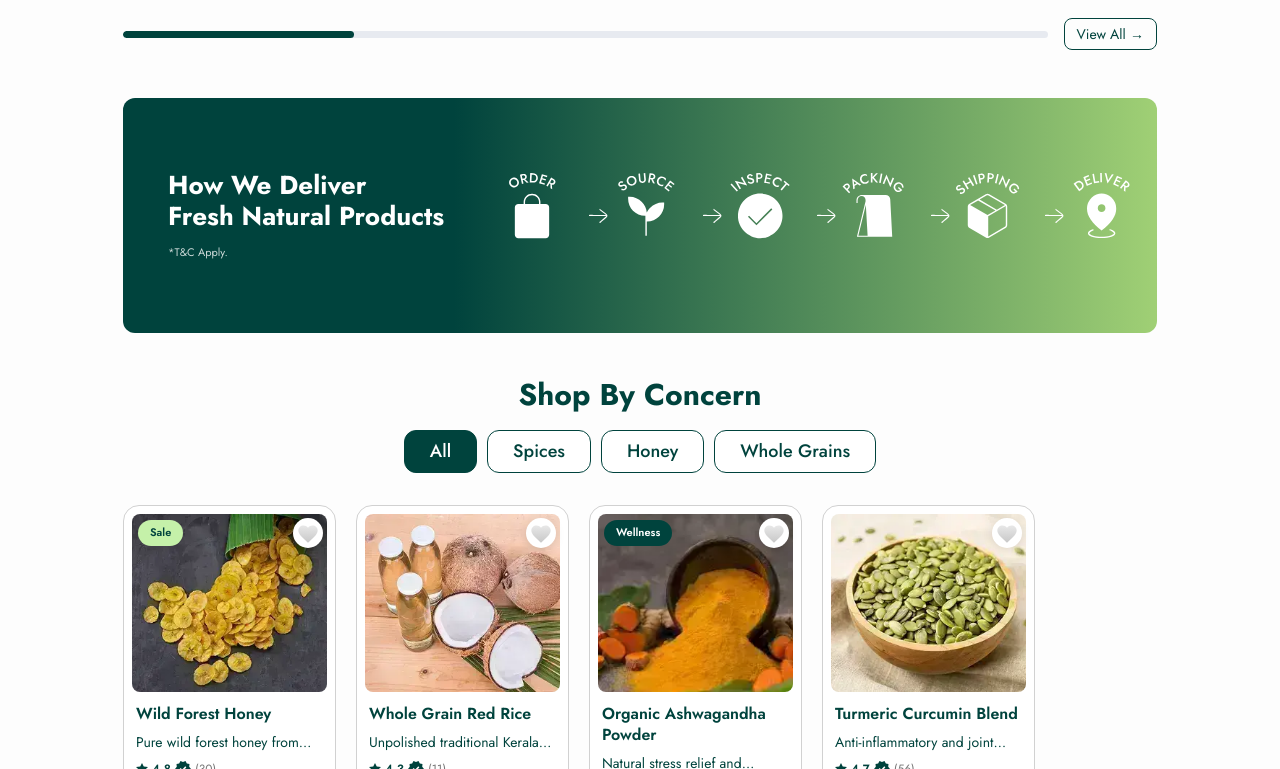
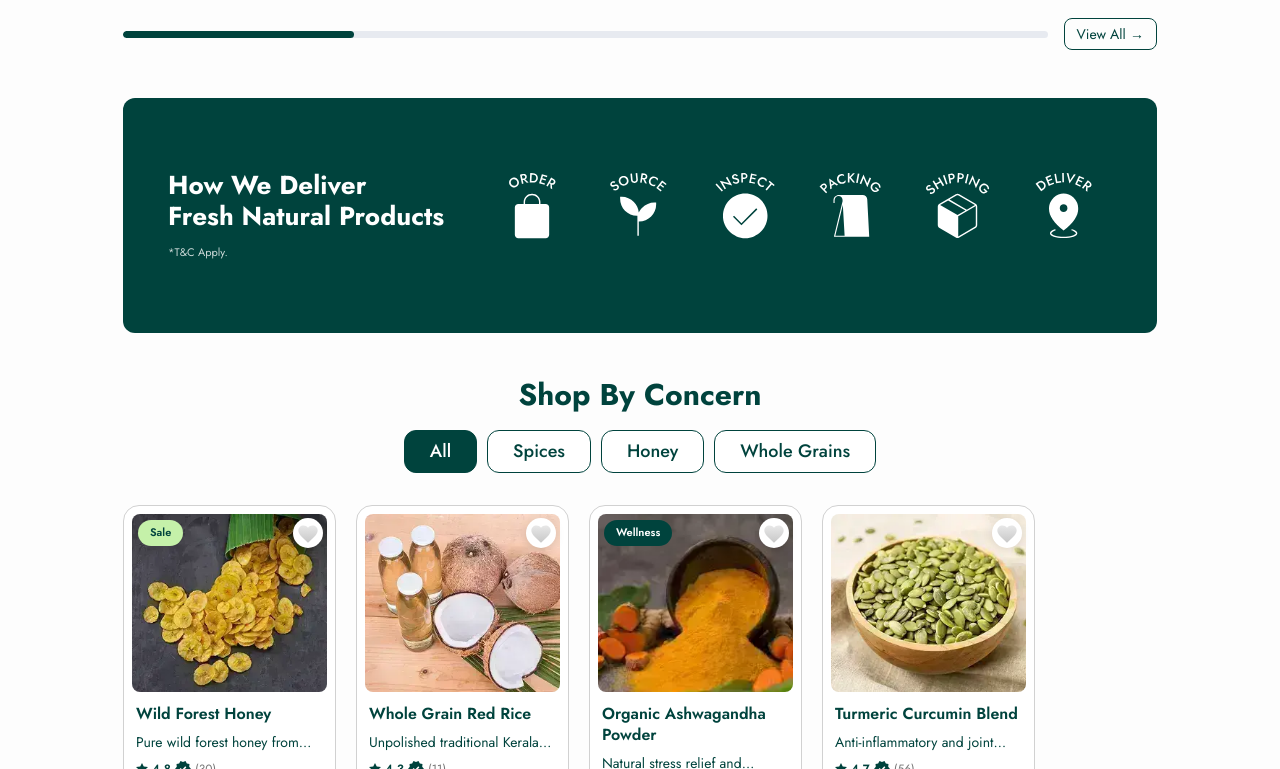
Before and after one commit to prakrithi2026/prakrithi, a React (Vite) app in the folder frondend/: page / in a window 1280 px wide. Shown: the part 1151-1920 px from the top of the page. Built offline with nearby package versions, Linux system fonts and the light colour scheme; no server answers; a web font is replaced by a local one.

Commit message:
feat(storefront): remove delivery step arrows and update delivery and rating banners to #00433D

```diff
--- a/frondend/src/components/storefront/DeliverySection.css
+++ b/frondend/src/components/storefront/DeliverySection.css
@@ -30,7 +30,7 @@
   gap: 36px;
   position: relative;
   overflow: hidden;
-  background: linear-gradient(90deg, #00433D 0%, #00433D 32%, #A0D075 100%);
+  background: #00433D;
 }
 
 .delivery-left {
@@ -161,7 +161,7 @@
     padding: 30px 20px;
     gap: 24px;
     text-align: center;
-    background: linear-gradient(90deg, #00433D 0%, #00433D 32%, #A0D075 100%);
+    background: #00433D;
   }
 
   .delivery-left {
--- a/frondend/src/components/storefront/DeliverySection.jsx
+++ b/frondend/src/components/storefront/DeliverySection.jsx
@@ -21,8 +21,7 @@ export default function DeliverySection() {
             const rawImage = step.image || defaultConfig.delivery?.steps?.[i]?.image || '';
             const stepImage = rawImage ? svgToDataUrl(rawImage) : '';
             return (
-              <div key={i} className="delivery-step-group">
-                <div className="delivery-step">
+              <div key={i} className="delivery-step">
                 <div className="step-icon">
                   {stepImage ? (
                     <img
@@ -36,17 +35,6 @@ export default function DeliverySection() {
                   )}
                 </div>
               </div>
-                {i < delivery.steps.length - 1 && (
-                  <div className="step-arrow">
-                    <img
-                      src="/images/arrow.svg"
-                      alt="→"
-                      className="step-arrow-img"
-                      onError={(e) => { e.currentTarget.src = '/images/Arrow.png'; }}
-                    />
-                  </div>
-                )}
-              </div>
             );
           })}
         </div>
--- a/frondend/src/components/storefront/ReviewSection.css
+++ b/frondend/src/components/storefront/ReviewSection.css
@@ -33,7 +33,7 @@
   position: relative;
   overflow: hidden;
   box-shadow: 0 10px 30px rgba(0, 0, 0, 0.08);
-  background: linear-gradient(90deg, #00433D 0%, #00433D 32%, #A0D075 100%);
+  background: #00433D;
 }
 
 .review-container {
@@ -230,7 +230,7 @@
     margin: 0;
     padding: 30px 20px;
     border-radius: 24px;
-    background: linear-gradient(90deg, #00433D 0%, #00433D 32%, #A0D075 100%) !important;
+    background: #00433D !important;
   }
 
   .review-container {
--- a/frondend/src/components/storefront/ReviewSection.jsx
+++ b/frondend/src/components/storefront/ReviewSection.jsx
@@ -9,7 +9,7 @@ export default function ReviewSection() {
   const { image = '', googleRating = 0, totalReviews = 0, reviewUrl = '' } = reviewsSection;
 
   const dynamicStyle = {
-    background: 'linear-gradient(90deg, #00433D 0%, #00433D 32%, #A0D075 100%)'
+    background: '#00433D'
   };
 
   // Only display image if admin provided an image URL or SVG code, or fallback to default
--- a/frondend/src/pages/WriteReviewPage.css
+++ b/frondend/src/pages/WriteReviewPage.css
@@ -31,7 +31,7 @@
 
 /* ── Hero Banner ── */
 .wr-hero {
-  background: linear-gradient(90deg, #00433D 0%, #00433D 38%, #A0D075 100%);
+  background: #00433D;
   border-radius: 24px;
   padding: 40px 44px;
   color: #ffffff;
```
Lines whose indentation alone changed are shown as unchanged.
